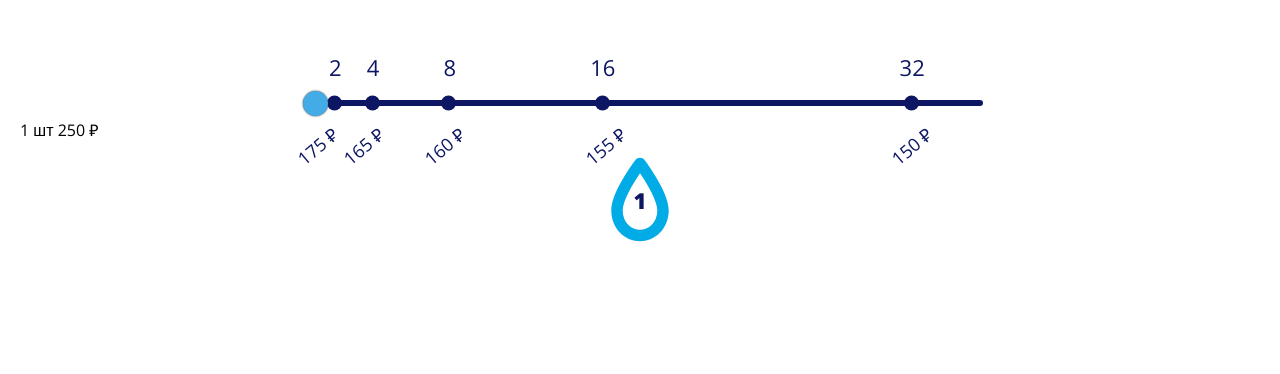
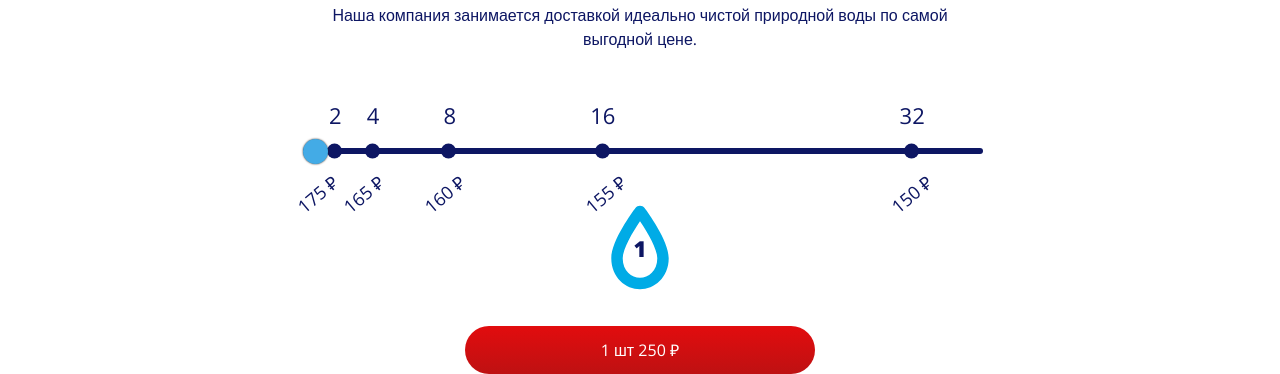
Before and after one commit to BorisSlonov/etalon-sibiri, a plain HTML site: page index.html in a window 1280 px wide. Shown: the part 659-1033 px from the top of the page. Before the commit the page ends 924 px from the top, so only its background shows below. Drawn offline with nearby package versions, Linux system fonts and the light colour scheme.

Commit message:
Add files via upload

```diff
--- a/css/_all.scss
+++ b/css/_all.scss
@@ -20,6 +20,24 @@
         }
     }
 }
+
+.h2-container {
+    text-align: center;
+    margin: 3em 0;
+    color: $main-text;
+
+    &__title {
+        font-weight: 900;
+        font-size: 2rem;
+    }
+
+    &__sub-title {
+        max-width: 50%;
+        display: block;
+        margin: 1em auto 0;
+        line-height: 1.5;
+    }
+}
 .bold {
     font-weight: 700;
 }
--- /dev/null
+++ b/css/_calc.scss
@@ -0,0 +1,25 @@
+.page-calc {
+
+}
+
+
+
+.output {
+    background-image: linear-gradient(to top, #be1112 0%, #e20c0e 100%);
+    margin-top: 10em;
+    color: #fff;
+    max-width: 350px;
+    margin-left: auto;
+    margin-right: auto;
+    padding: .75em 0;
+    border-radius: 38px;
+    text-align: center;
+    margin-bottom: 5em;
+
+}
+
+@media(max-width:720px) {
+    .page-calc {
+        display: none;
+    }
+}
--- a/css/_range.scss
+++ b/css/_range.scss
@@ -1,5 +1,5 @@
 .range-container {
-	margin-top: 10em;
+
 	margin-left: auto;
 	margin-right: auto;
 	width: 100%;
--- a/css/style.scss
+++ b/css/style.scss
@@ -9,3 +9,4 @@
 @import 'btn';
 @import 'page-1';
 @import 'range';
+@import 'calc';
--- a/index.html
+++ b/index.html
@@ -127,7 +127,15 @@
 
 
 
+    <section class="page-calc">
         <div class="container">
+
+            <div class="h2-container">
+                <h2 class="h2-container__title">ЗАКАЗАТЬ ВОДУ ЭТО ПРОСТО!</h2>
+                <span class="h2-container__sub-title">Наша компания занимается доставкой идеально чистой
+                    природной воды по самой выгодной цене.</span>
+            </div>
+
             <div class="range-container">
                 <div class="slider-cost">
                     <span>2</span>
@@ -163,8 +171,9 @@
 
 
             <div class="output">
-            <label>1 шт 250 ₽</label>
+                <label>1 шт <span>250 ₽</span></label>
             </div>
+    </section>
 
     </div>
 
```
Also changed, not shown: css/style.css, 1 other file. Lines whose indentation alone changed are shown as unchanged.
